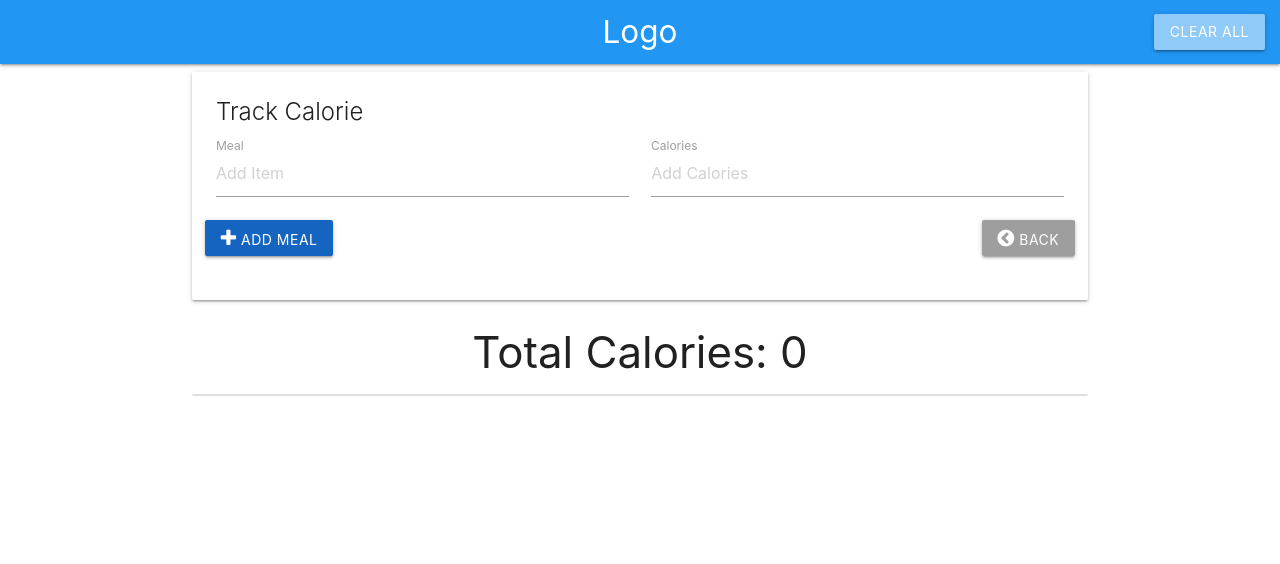
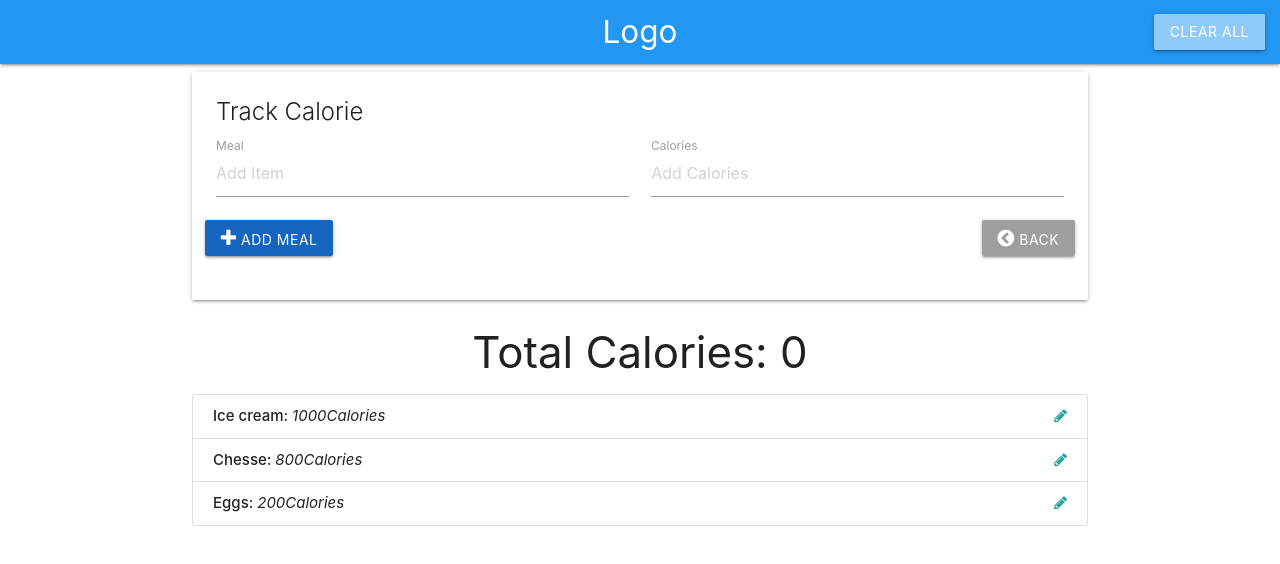
Before and after one commit to AlexGithubbb/Tracalories, a plain HTML site: page index.html in a window 1280 px wide. Drawn offline with nearby package versions, Linux system fonts and the light colour scheme.

Commit message:
populate the items into UIControl and show up in UI,also dynamic the UI id

```diff
--- a/app.js
+++ b/app.js
@@ -1,14 +1,19 @@
 // Storage Controller
-
-
 
 //Item Controller
 const ItemCtrl = (function() {
-  const item = function(id, name, calories) {
-    this.id = id;
-    this.name = name;
-    this.calories = calories;
-  };
+  class item {
+    constructor(id, name, calories) {
+      this.id = id;
+      this.name = name;
+      this.calories = calories;
+    }
+  }
+  // const item = function(id, name, calories) {
+  //   this.id = id;
+  //   this.name = name;
+  //   this.calories = calories;
+  // };
   const data = {
     items: [
       { id: 0, name: 'Ice cream', calories: 1000 },
@@ -21,32 +26,54 @@ const ItemCtrl = (function() {
 
   // Public methods
   return {
-    logData: function (){
+    logData: function() {
       console.log(data);
+    },
+    getItems: function() {
+      return data.items;
     }
-  }
+    // logData : data
+  };
 })();
 
+// UI Controller
+const UICtrl = (function() {
 
-
-
-// UI Controller
-const UICtrl = (function(){
-
-  // Public methods
+const UISelector = {
+  id: '#item-list'
+}
+  // public methods
   return {
-
-  }
+    populateItemList: function(items) {
+      // console.log(items);
+      let html = '';
+      items.forEach(item => {
+        html += `<li class="collection-item" id="item-${item.id}">
+          <strong>${item.name}: </strong> <em>${item.calories}Calories</em>
+          <a href="#" class="secondary-content">
+            <i class="fa fa-pencil" id="edit-item" ></i>
+          </a>
+        </li>`;
+      });
+      // Insert list items
+      document.querySelector(UISelector.id).innerHTML = html;
+    }
+  };
 })();
-
 
 
 // App Controller
 const AppContrl = (function(ItemCtrl, UICtrl) {
+
+
   // Public methods
   return {
     init: function() {
-      console.log('Initialize the App...');
+      // console.log('Initialize the App...');
+      // fetch items from data structure
+      const items = ItemCtrl.getItems();
+      // Populate list with items
+      UICtrl.populateItemList(items);
     }
   };
 })(ItemCtrl, UICtrl);
```
Also changed, not shown: index.html (+3 -3 lines).
